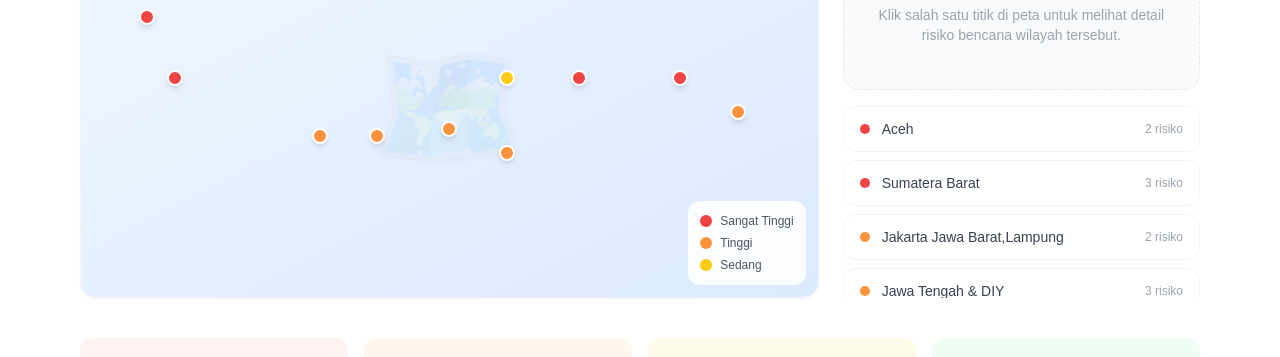
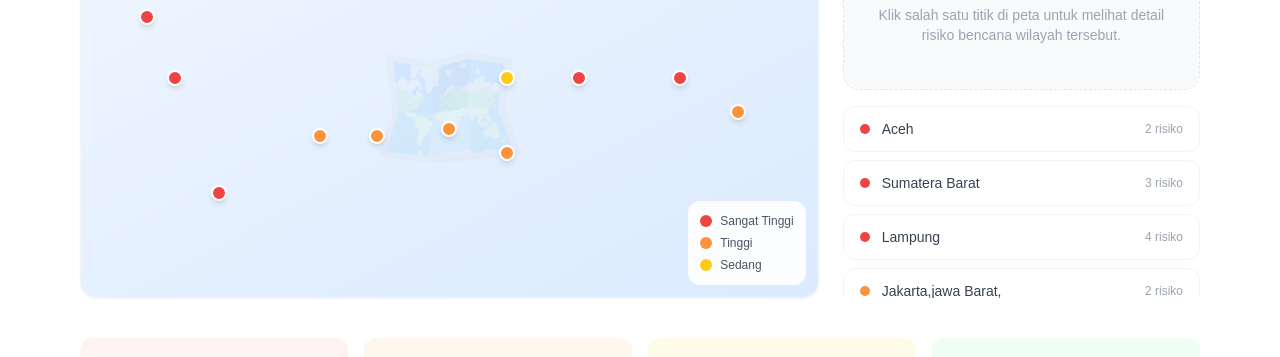
Before and after one commit to muhammadaldishevchenko-collab/TA-WEB-24A-MERIAM-LONDON, a Next.js app: page /peta-risiko in a window 1280 px wide. Shown: the part 364-721 px from the top of the page. Built offline with nearby package versions, Linux system fonts and the light colour scheme.

Commit message:
main: menambahkan pengumpulan dokumentasi 3

```diff
--- a/app/peta-risiko/page.tsx
+++ b/app/peta-risiko/page.tsx
@@ -17,42 +17,47 @@ const wilayahData = [
     koordinat: { x: 12, y: 38 },
   },
   {
-    id: 3, nama: "Jakarta Jawa Barat,Lampung", risiko: ["Banjir", "Gempa"], level: "tinggi",
+  id: 3, nama: "Lampung", risiko: ["Gempa Bumi", "Tsunami", "Banjir", "Longsor"], level: "sangat-tinggi",
+  detail: "Provinsi Lampung berdekatan dengan Selat Sunda dan zona pertemuan lempeng Indo-Australia dan Eurasia. Wilayah pesisir memiliki potensi tsunami, sementara daerah perbukitan berisiko longsor dan banjir saat musim hujan.",
+  koordinat: { x: 18, y: 72 },
+},
+  {
+    id: 4, nama: "Jakarta,jawa Barat,", risiko: ["Banjir", "Gempa"], level: "tinggi",
     detail: "Banjir tahunan akibat urbanisasi masif dan pendangkalan sungai.",
     koordinat: { x: 32, y: 55 },
   },
   {
-    id: 4, nama: "Jawa Tengah & DIY", risiko: ["Gempa", "Erupsi", "Longsor"], level: "tinggi",
+    id: 5, nama: "Jawa Tengah & DIY", risiko: ["Gempa", "Erupsi", "Longsor"], level: "tinggi",
     detail: "Gunung Merapi aktif. Gempa Yogyakarta 2006 menelan ribuan korban.",
     koordinat: { x: 40, y: 55 },
   },
   {
-    id: 5, nama: "Jawa Timur", risiko: ["Gempa", "Erupsi", "Banjir"], level: "tinggi",
+    id: 6, nama: "Jawa Timur", risiko: ["Gempa", "Erupsi", "Banjir"], level: "tinggi",
     detail: "Gunung Semeru dan Bromo aktif. Pesisir selatan rawan tsunami.",
     koordinat: { x: 50, y: 53 },
   },
   {
-    id: 6, nama: "Sulawesi Tengah", risiko: ["Gempa", "Tsunami", "Likuifaksi"], level: "sangat-tinggi",
+    id: 7, nama: "Sulawesi Tengah", risiko: ["Gempa", "Tsunami", "Likuifaksi"], level: "sangat-tinggi",
     detail: "Gempa Palu 2018 memicu tsunami dan likuifaksi yang menghancurkan pemukiman.",
     koordinat: { x: 68, y: 38 },
   },
   {
-    id: 7, nama: "Maluku", risiko: ["Gempa", "Tsunami", "Erupsi"], level: "sangat-tinggi",
+    id: 8, nama: "Maluku", risiko: ["Gempa", "Tsunami", "Erupsi"], level: "sangat-tinggi",
     detail: "Zona subduksi aktif. Gunung Ibu dan Dukono sering erupsi.",
     koordinat: { x: 82, y: 38 },
   },
   {
-    id: 8, nama: "Papua", risiko: ["Gempa", "Banjir", "Longsor"], level: "tinggi",
+    id: 9, nama: "Papua", risiko: ["Gempa", "Banjir", "Longsor"], level: "tinggi",
     detail: "Sesar aktif di pegunungan tengah. Banjir bandang sering di lembah-lembah.",
     koordinat: { x: 90, y: 48 },
   },
   {
-    id: 9, nama: "Kalimantan", risiko: ["Kebakaran Hutan", "Banjir"], level: "sedang",
+    id: 10, nama: "Kalimantan", risiko: ["Kebakaran Hutan", "Banjir"], level: "sedang",
     detail: "Kebakaran gambut saat musim kering sangat merusak. Banjir di pesisir.",
     koordinat: { x: 58, y: 38 },
   },
   {
-    id: 10, nama: "Bali & NTB", risiko: ["Gempa", "Erupsi", "Tsunami"], level: "tinggi",
+    id: 11, nama: "Bali & NTB", risiko: ["Gempa", "Erupsi", "Tsunami"], level: "tinggi",
     detail: "Gunung Rinjani aktif. Gempa Lombok 2018. Pesisir selatan rawan tsunami.",
     koordinat: { x: 58, y: 60 },
   },
```
Also changed, not shown: 1 other file (tests, documents, lock files or other folders).
